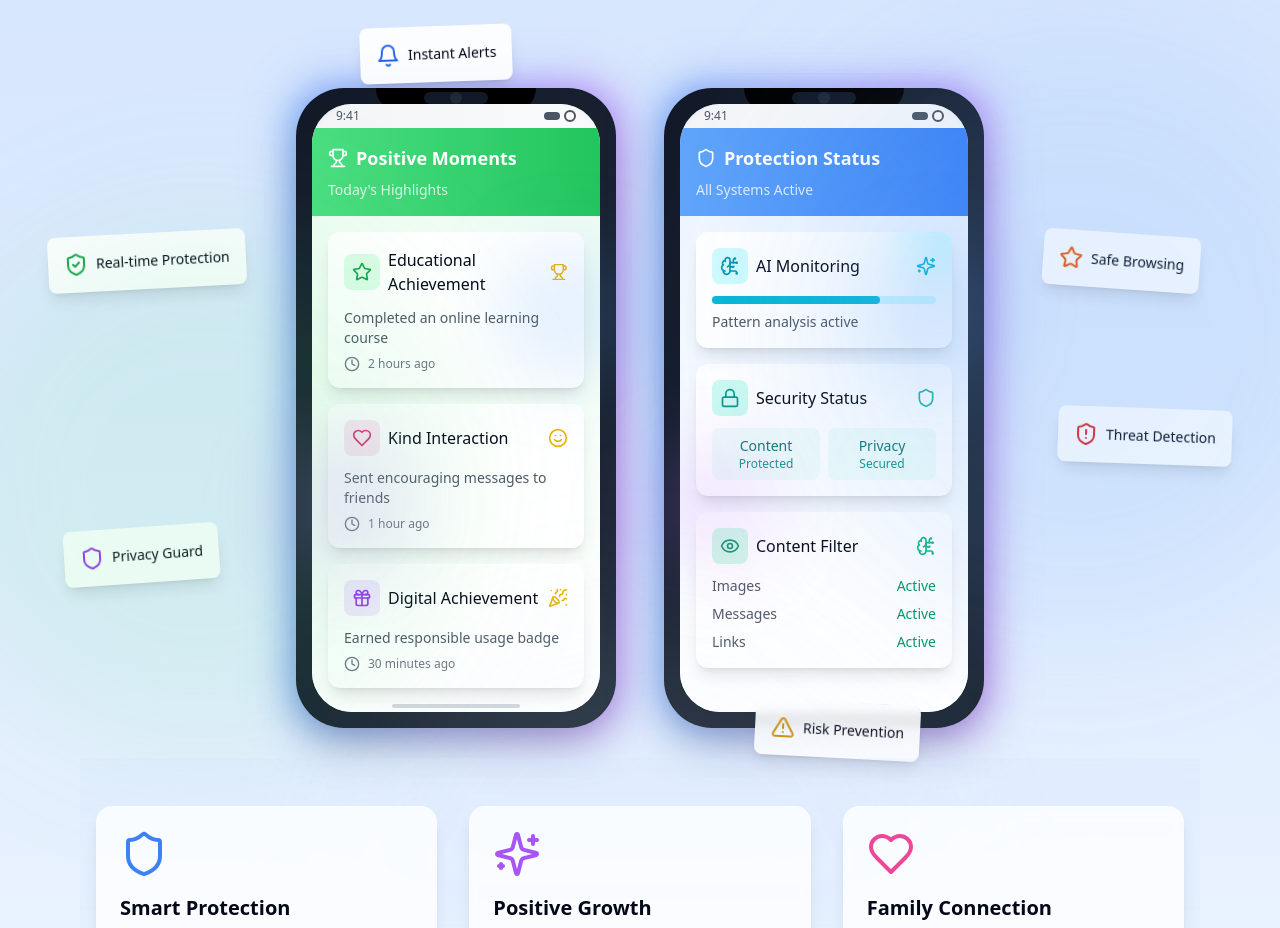
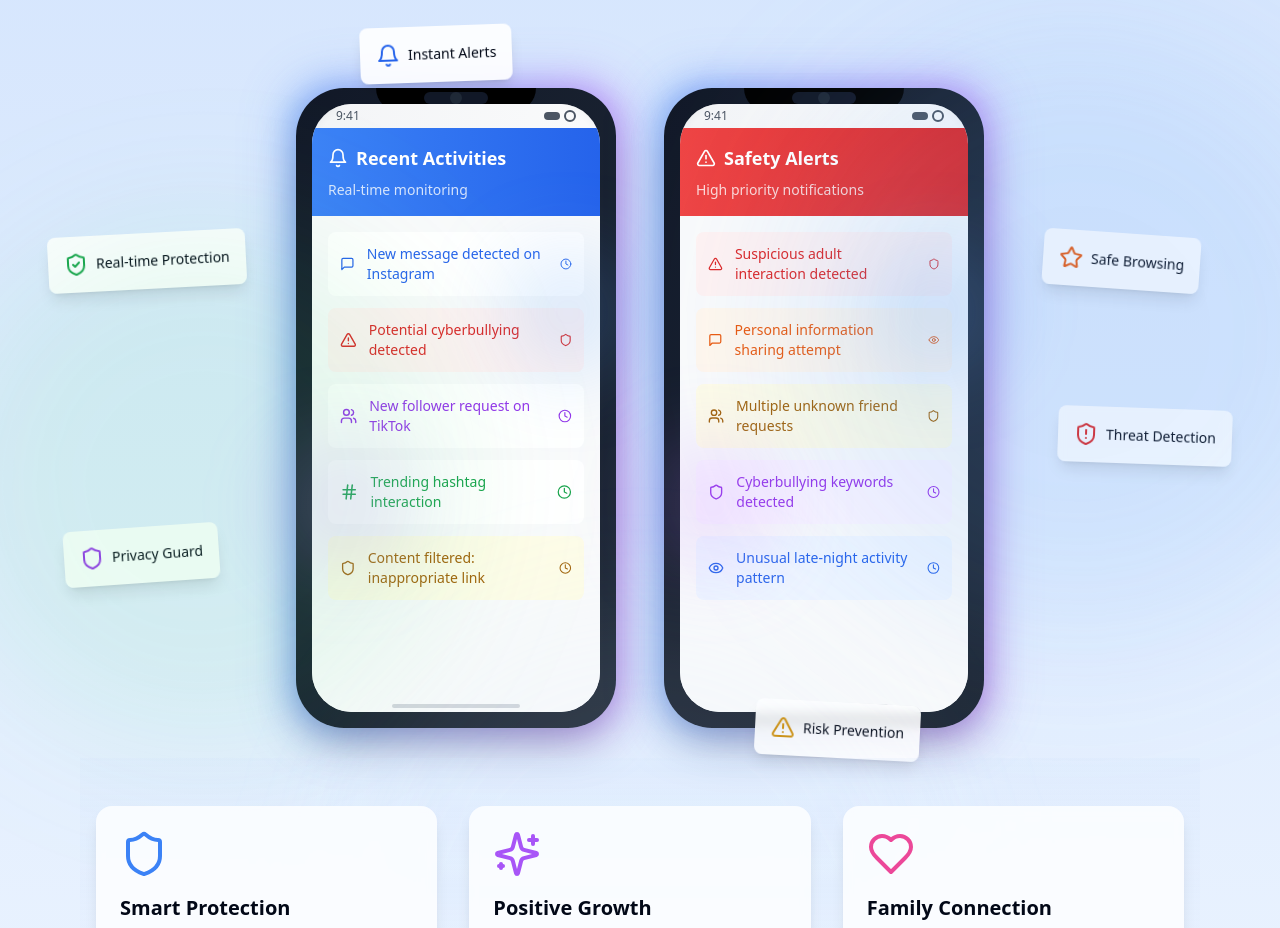
Before and after one commit to BrelliApp/brelli, a React (Vite) app: page / in a window 1280 px wide. Shown: the part 880-1808 px from the top of the page. Built offline with nearby package versions, Linux system fonts and the light colour scheme.

Commit message:
Update phone mockups for notifications
Changed the phone mockups to display notifications received by Brelli Parent, including a list of different activities, messages from children, and labels such as "cyberbullying".
[skip gpt_engineer]

```diff
--- a/src/components/landing/monitoring/PositiveExperiencesPhone.tsx
+++ b/src/components/landing/monitoring/PositiveExperiencesPhone.tsx
@@ -1,10 +1,11 @@
 import { motion } from "framer-motion";
-import { Trophy, Star, Clock, Heart, Smile, Gift, PartyPopper } from "lucide-react";
+import { Bell, MessageSquare, AlertTriangle, Shield, Clock, Users, Hash } from "lucide-react";
+import ActivityCard from "./ActivityCard";
 
 const PositiveExperiencesPhone = () => {
   return (
     <div className="h-full flex flex-col">
-      <div className="bg-gradient-to-r from-green-400 to-green-500 text-white p-4 relative overflow-hidden">
+      <div className="bg-gradient-to-r from-blue-500 to-blue-600 text-white p-4 relative overflow-hidden">
         <motion.div
           className="absolute inset-0 bg-white/10"
           animate={{
@@ -18,78 +19,62 @@ const PositiveExperiencesPhone = () => {
           }}
         />
         <div className="flex items-center gap-2">
-          <Trophy className="h-5 w-5" />
-          <h3 className="text-lg font-semibold">Positive Moments</h3>
+          <Bell className="h-5 w-5" />
+          <h3 className="text-lg font-semibold">Recent Activities</h3>
         </div>
-        <div className="mt-2 text-sm text-white/80">Today's Highlights</div>
+        <div className="mt-2 text-sm text-white/80">Real-time monitoring</div>
       </div>
 
-      <div className="flex-1 p-4 space-y-4 bg-gradient-to-b from-green-50 to-white overflow-y-auto">
-        <motion.div
-          initial={{ opacity: 0, y: 20 }}
-          whileInView={{ opacity: 1, y: 0 }}
-          transition={{ delay: 0.2 }}
-          className="bg-white rounded-xl p-4 shadow-lg"
-        >
-          <div className="flex items-center justify-between mb-3">
-            <div className="flex items-center gap-2">
-              <div className="bg-green-100 p-2 rounded-lg">
-                <Star className="h-5 w-5 text-green-600" />
-              </div>
-              <span className="font-medium">Educational Achievement</span>
-            </div>
-            <Trophy className="h-5 w-5 text-yellow-500" />
-          </div>
-          <p className="text-sm text-gray-600">Completed an online learning course</p>
-          <div className="mt-2 flex items-center gap-2 text-xs text-gray-500">
-            <Clock className="h-4 w-4" />
-            <span>2 hours ago</span>
-          </div>
-        </motion.div>
+      <div className="flex-1 p-4 space-y-3 bg-gray-50 overflow-y-auto">
+        <ActivityCard
+          icon={MessageSquare}
+          text="New message detected on Instagram"
+          endIcon={Clock}
+          bgColor="bg-white"
+          textColor="text-blue-600"
+          delay={0.2}
+          initialX={-20}
+        />
 
-        <motion.div
-          initial={{ opacity: 0, y: 20 }}
-          whileInView={{ opacity: 1, y: 0 }}
-          transition={{ delay: 0.4 }}
-          className="bg-white rounded-xl p-4 shadow-lg"
-        >
-          <div className="flex items-center justify-between mb-3">
-            <div className="flex items-center gap-2">
-              <div className="bg-pink-100 p-2 rounded-lg">
-                <Heart className="h-5 w-5 text-pink-600" />
-              </div>
-              <span className="font-medium">Kind Interaction</span>
-            </div>
-            <Smile className="h-5 w-5 text-yellow-500" />
-          </div>
-          <p className="text-sm text-gray-600">Sent encouraging messages to friends</p>
-          <div className="mt-2 flex items-center gap-2 text-xs text-gray-500">
-            <Clock className="h-4 w-4" />
-            <span>1 hour ago</span>
-          </div>
-        </motion.div>
+        <ActivityCard
+          icon={AlertTriangle}
+          text="Potential cyberbullying detected"
+          endIcon={Shield}
+          bgColor="bg-red-50"
+          textColor="text-red-600"
+          delay={0.4}
+          initialX={-20}
+        />
 
-        <motion.div
-          initial={{ opacity: 0, y: 20 }}
-          whileInView={{ opacity: 1, y: 0 }}
-          transition={{ delay: 0.6 }}
-          className="bg-white rounded-xl p-4 shadow-lg"
-        >
-          <div className="flex items-center justify-between mb-3">
-            <div className="flex items-center gap-2">
-              <div className="bg-purple-100 p-2 rounded-lg">
-                <Gift className="h-5 w-5 text-purple-600" />
-              </div>
-              <span className="font-medium">Digital Achievement</span>
-            </div>
-            <PartyPopper className="h-5 w-5 text-yellow-500" />
-          </div>
-          <p className="text-sm text-gray-600">Earned responsible usage badge</p>
-          <div className="mt-2 flex items-center gap-2 text-xs text-gray-500">
-            <Clock className="h-4 w-4" />
-            <span>30 minutes ago</span>
-          </div>
-        </motion.div>
+        <ActivityCard
+          icon={Users}
+          text="New follower request on TikTok"
+          endIcon={Clock}
+          bgColor="bg-white"
+          textColor="text-purple-600"
+          delay={0.6}
+          initialX={-20}
+        />
+
+        <ActivityCard
+          icon={Hash}
+          text="Trending hashtag interaction"
+          endIcon={Clock}
+          bgColor="bg-white"
+          textColor="text-green-600"
+          delay={0.8}
+          initialX={-20}
+        />
+
+        <ActivityCard
+          icon={Shield}
+          text="Content filtered: inappropriate link"
+          endIcon={Clock}
+          bgColor="bg-yellow-50"
+          textColor="text-yellow-700"
+          delay={1.0}
+          initialX={-20}
+        />
       </div>
     </div>
   );
--- a/src/components/landing/monitoring/ProtectionStatusPhone.tsx
+++ b/src/components/landing/monitoring/ProtectionStatusPhone.tsx
@@ -1,10 +1,11 @@
 import { motion } from "framer-motion";
-import { Shield, BrainCircuit, Sparkles, Lock, Eye } from "lucide-react";
+import { Bell, AlertTriangle, Shield, MessageSquare, Users, Eye, Clock } from "lucide-react";
+import ActivityCard from "./ActivityCard";
 
 const ProtectionStatusPhone = () => {
   return (
     <div className="h-full flex flex-col">
-      <div className="bg-gradient-to-r from-blue-400 to-blue-500 text-white p-4 relative overflow-hidden">
+      <div className="bg-gradient-to-r from-red-500 to-red-600 text-white p-4 relative overflow-hidden">
         <motion.div
           className="absolute inset-0 bg-white/10"
           animate={{
@@ -18,101 +19,62 @@ const ProtectionStatusPhone = () => {
           }}
         />
         <div className="flex items-center gap-2">
-          <Shield className="h-5 w-5" />
-          <h3 className="text-lg font-semibold">Protection Status</h3>
+          <AlertTriangle className="h-5 w-5" />
+          <h3 className="text-lg font-semibold">Safety Alerts</h3>
         </div>
-        <div className="mt-2 text-sm text-white/80">All Systems Active</div>
+        <div className="mt-2 text-sm text-white/80">High priority notifications</div>
       </div>
 
-      <div className="flex-1 p-4 space-y-4 bg-gradient-to-b from-blue-50 to-white overflow-y-auto">
-        <motion.div
-          initial={{ opacity: 0, y: 20 }}
-          whileInView={{ opacity: 1, y: 0 }}
-          transition={{ delay: 0.2 }}
-          className="relative bg-white rounded-xl p-4 shadow-lg overflow-hidden"
-        >
-          <div className="absolute top-0 right-0 w-24 h-24 bg-cyan-100 rounded-full -translate-y-1/2 translate-x-1/2 blur-xl" />
-          <div className="relative">
-            <div className="flex items-center justify-between mb-3">
-              <div className="flex items-center gap-2">
-                <div className="bg-cyan-100 p-2 rounded-lg">
-                  <BrainCircuit className="h-5 w-5 text-cyan-600" />
-                </div>
-                <span className="font-medium">AI Monitoring</span>
-              </div>
-              <Sparkles className="h-5 w-5 text-cyan-500" />
-            </div>
-            <div className="mt-2">
-              <div className="h-2 bg-cyan-100 rounded-full">
-                <motion.div
-                  className="h-full w-3/4 bg-cyan-500 rounded-full"
-                  initial={{ width: 0 }}
-                  whileInView={{ width: "75%" }}
-                  transition={{ duration: 1, delay: 0.5 }}
-                />
-              </div>
-              <p className="mt-2 text-sm text-gray-600">Pattern analysis active</p>
-            </div>
-          </div>
-        </motion.div>
+      <div className="flex-1 p-4 space-y-3 bg-gray-50 overflow-y-auto">
+        <ActivityCard
+          icon={AlertTriangle}
+          text="Suspicious adult interaction detected"
+          endIcon={Shield}
+          bgColor="bg-red-50"
+          textColor="text-red-600"
+          delay={0.2}
+          initialX={20}
+        />
 
-        <motion.div
-          initial={{ opacity: 0, y: 20 }}
-          whileInView={{ opacity: 1, y: 0 }}
-          transition={{ delay: 0.4 }}
-          className="bg-white rounded-xl p-4 shadow-lg"
-        >
-          <div className="flex items-center justify-between mb-3">
-            <div className="flex items-center gap-2">
-              <div className="bg-teal-100 p-2 rounded-lg">
-                <Lock className="h-5 w-5 text-teal-600" />
-              </div>
-              <span className="font-medium">Security Status</span>
-            </div>
-            <Shield className="h-5 w-5 text-teal-500" />
-          </div>
-          <div className="grid grid-cols-2 gap-2 mt-2">
-            <div className="bg-teal-50 p-2 rounded-lg text-center">
-              <div className="text-sm font-medium text-teal-700">Content</div>
-              <div className="text-xs text-teal-600">Protected</div>
-            </div>
-            <div className="bg-teal-50 p-2 rounded-lg text-center">
-              <div className="text-sm font-medium text-teal-700">Privacy</div>
-              <div className="text-xs text-teal-600">Secured</div>
-            </div>
-          </div>
-        </motion.div>
+        <ActivityCard
+          icon={MessageSquare}
+          text="Personal information sharing attempt"
+          endIcon={Eye}
+          bgColor="bg-orange-50"
+          textColor="text-orange-600"
+          delay={0.4}
+          initialX={20}
+        />
 
-        <motion.div
-          initial={{ opacity: 0, y: 20 }}
-          whileInView={{ opacity: 1, y: 0 }}
-          transition={{ delay: 0.6 }}
-          className="bg-white rounded-xl p-4 shadow-lg"
-        >
-          <div className="flex items-center justify-between mb-3">
-            <div className="flex items-center gap-2">
-              <div className="bg-emerald-100 p-2 rounded-lg">
-                <Eye className="h-5 w-5 text-emerald-600" />
-              </div>
-              <span className="font-medium">Content Filter</span>
-            </div>
-            <BrainCircuit className="h-5 w-5 text-emerald-500" />
-          </div>
-          <div className="space-y-2">
-            <div className="flex items-center justify-between text-sm">
-              <span className="text-gray-600">Images</span>
-              <span className="text-emerald-600">Active</span>
-            </div>
-            <div className="flex items-center justify-between text-sm">
-              <span className="text-gray-600">Messages</span>
-              <span className="text-emerald-600">Active</span>
-            </div>
-            <div className="flex items-center justify-between text-sm">
-              <span className="text-gray-600">Links</span>
-              <span className="text-emerald-600">Active</span>
-            </div>
-          </div>
-        </motion.div>
+        <ActivityCard
+          icon={Users}
+          text="Multiple unknown friend requests"
+          endIcon={Shield}
+          bgColor="bg-yellow-50"
+          textColor="text-yellow-700"
+          delay={0.6}
+          initialX={20}
+        />
+
+        <ActivityCard
+          icon={Shield}
+          text="Cyberbullying keywords detected"
+          endIcon={Clock}
+          bgColor="bg-purple-50"
+          textColor="text-purple-600"
+          delay={0.8}
+          initialX={20}
+        />
+
+        <ActivityCard
+          icon={Eye}
+          text="Unusual late-night activity pattern"
+          endIcon={Clock}
+          bgColor="bg-blue-50"
+          textColor="text-blue-600"
+          delay={1.0}
+          initialX={20}
+        />
       </div>
     </div>
   );
```
